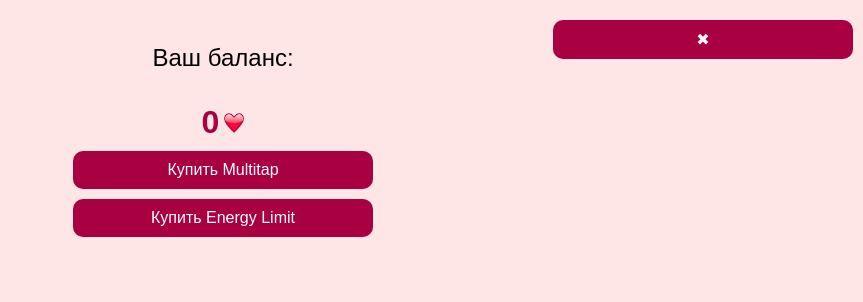
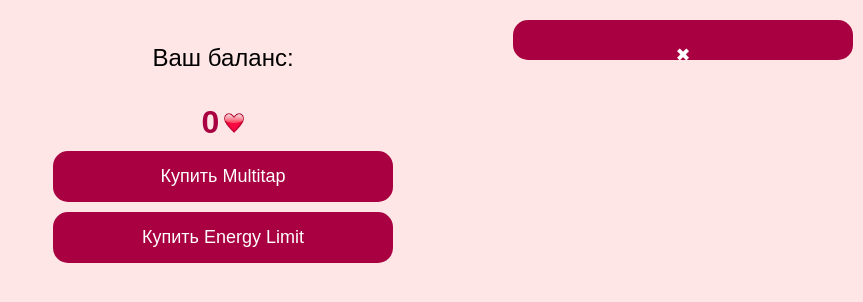
Before and after one commit to makaroshekkk/lovelycoin.github.io, a plain HTML site: page index.html in a window 1280 px wide. Both pictures are taken after a click on the element "Boost". Shown: the whole page, without its empty margins (417-1280 px from the left). Drawn offline with Linux system fonts and the light colour scheme.

Commit message:
Update index.html

```diff
--- a/index.html
+++ b/index.html
@@ -3,7 +3,7 @@
 <head>
     <meta charset="UTF-8">
     <meta name="viewport" content="width=device-width, initial-scale=1.0">
-    <title>LovelyCoin</title>
+    <title>Lovely Coin</title>
     <style>
         body {
             font-family: Arial, sans-serif;
@@ -136,13 +136,13 @@
             background-color: #a80040;
             color: white;
             border: none;
-            padding: 10px 20px;
-            border-radius: 10px; /* Закругленные края */
+            padding: 15px 30px;
+            border-radius: 15px; /* Закругленные края */
             cursor: pointer;
-            font-size: 16px;
+            font-size: 18px;
             margin-top: 10px;
             width: calc(100% - 40px);
-            max-width: 300px;
+            max-width: 340px;
             margin: 10px auto;
             display: block;
         }
@@ -155,11 +155,15 @@
             position: absolute;
             top: 10px;
             right: 10px;
-            font-size: 24px;
+            font-size: 20px;
             cursor: pointer;
             color: #a80040;
             background: none;
             border: none;
+            width: 40px;
+            height: 40px;
+            line-height: 40px;
+            text-align: center;
         }
 
         @keyframes fly {
```
